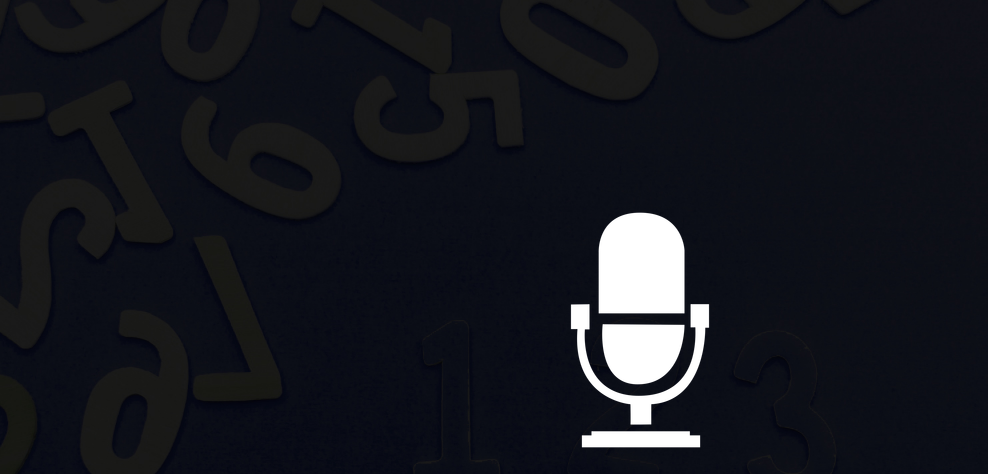
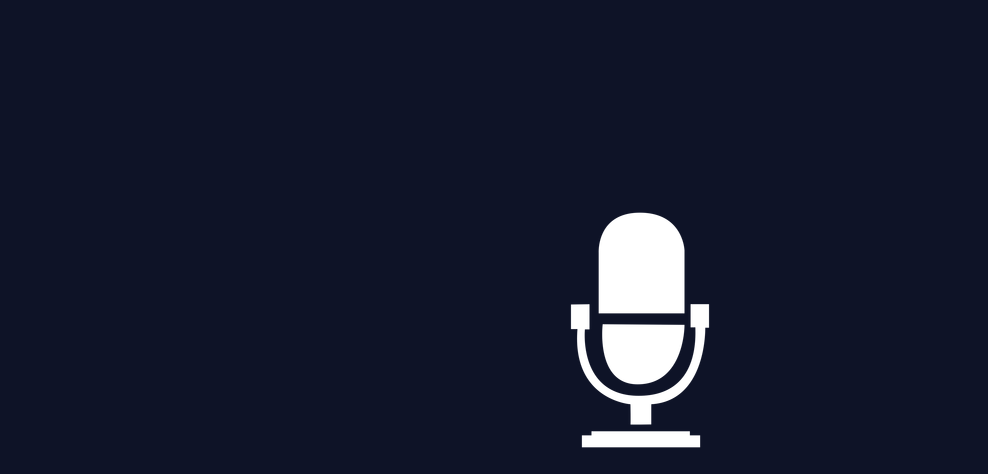
Before and after one commit to natii841/Speak-to-Guess-game, a plain HTML site: page index.html in a window 1280 px wide. Shown: the top 474 px of the page, without its empty margins (0-988 px from the left). Drawn offline with Linux system fonts and the light colour scheme.

Commit message:
Update CSS styles for body and elements

```diff
--- a/style.css
+++ b/style.css
@@ -3,7 +3,7 @@
 }
 
 body{
-    background: grey url('./bg.jpg') no-repeat left center/cover;
+    background-color: #0E1327;
     color: white;
     min-height: 100vh;
     display: flex;
```
